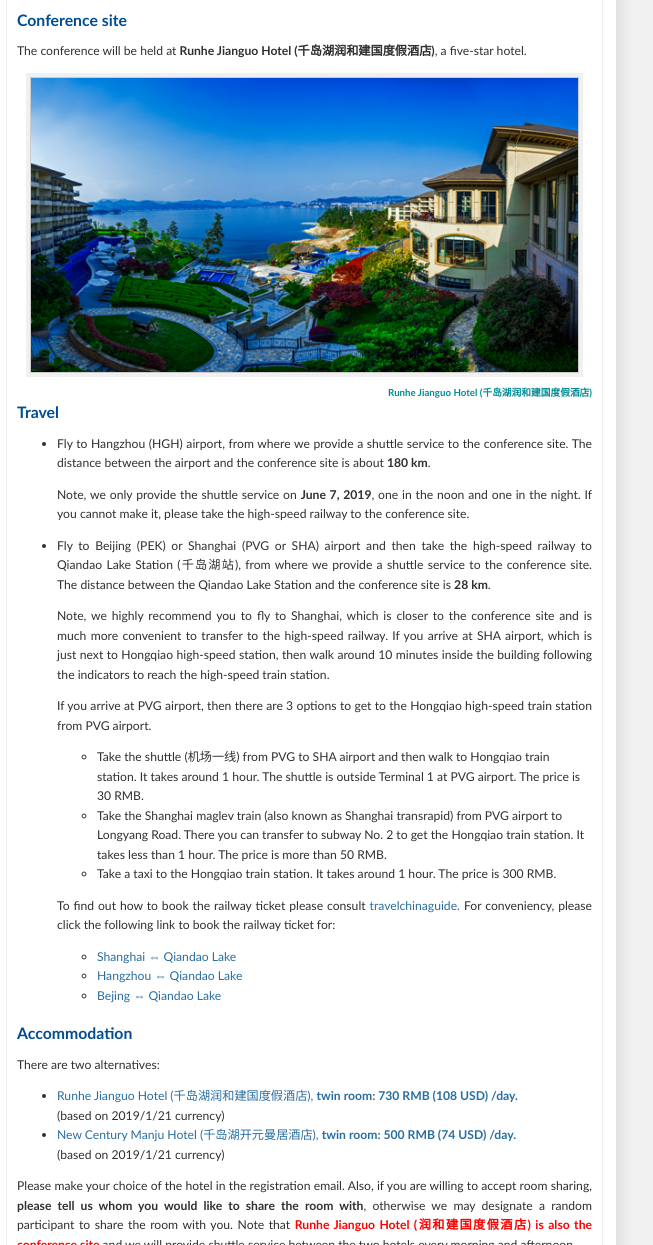
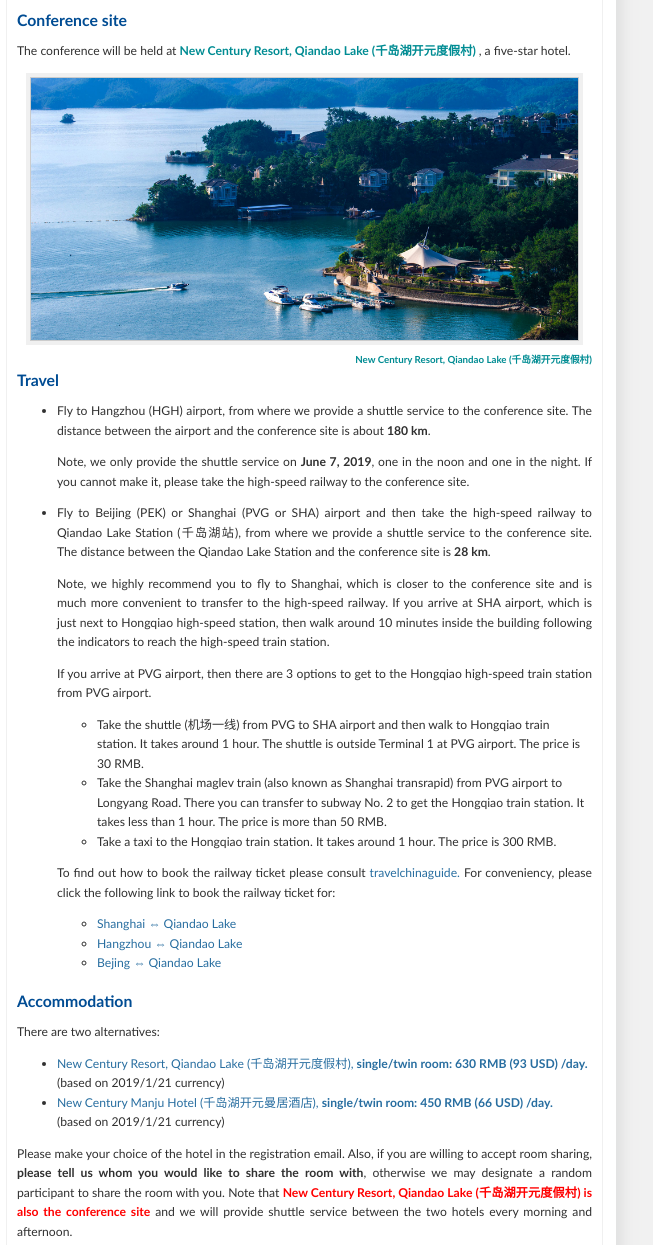
Before and after one commit to usd11/usd11.github.io, a plain HTML site: page conference_site.html in a window 1280 px wide. Shown: the part 135-1380 px from the top of the page, 414-1067 px from the left. Drawn offline with Linux system fonts and the light colour scheme.

Commit message:
update conference sites

```diff
--- a/conference_site.html
+++ b/conference_site.html
@@ -116,14 +116,21 @@
             <div>
                 <h2>Conference site</h2>
                 <p style="text-align: justify">
-                The conference will be held at <b>Runhe Jianguo Hotel (千岛湖润和建国度假酒店)</b>, a five-star hotel.
+                The conference will be held at
+                <a style="color: #008C93;" target='_blank',
+                    href='http://www.qiandaokaiyuanresort.cn/en'>
+                    <b>
+                        New Century Resort, Qiandao Lake (千岛湖开元度假村)
+                    </b>
+                </a>
+                , a five-star hotel.
                 <p/>
                 <div align='center'>
-                    <img src="pic/runhejianguo.jpg" alt="Runhe Jianguo" width="95%" />
+                    <img src="pic/kaiyuan_hotel.jpg" alt="NewCenturyResort_QiandaoLake" width="95%" />
                     <div style='text-align: right; font-weight: bold; font-size: 80%;'>
                         <a style="color: #008C93;" target='_blank',
-                            href='https://www.chinaholiday.com/cheap-hotels-chun_an/hangzhou-qiandaohu-runhe-jianguo-hotel-hangzhou.html'>
-                            Runhe Jianguo Hotel (千岛湖润和建国度假酒店)
+                            href='http://www.qiandaokaiyuanresort.cn/en'>
+                            New Century Resort, Qiandao Lake (千岛湖开元度假村)
                         </a>
                     </div>
                 </div>
@@ -226,13 +233,14 @@
 				There are two alternatives:
 				<ul>
 					<li>
-					<a target='_blank', href="https://www.trip.com/hotels/chunan-hotel-detail-433966/qiandaohu-runhe-jianguo-hotel/?checkin=2019-01-21&checkout=2019-01-22&searchboxArg=t&display=Qiandaohu%20Town&lat=29.597698&lon=119.018219&adult=1&children=0&city=20&label=xXLkNGrlpEW-hvc1l1l69w&salestype=0&page=1&position=1&minprice=51&mproom=38601966&mincurr=USD&HighPrice=-1&LowPrice=-1&pnotax=6_793200000;346_9565217&from_page=amap&pctoken=ee664c985889487c8f5c9c6c3d7239d3&link=amap#ctm_ref=lst_n_1_1">
-                        Runhe Jianguo Hotel (千岛湖润和建国度假酒店), <b>twin room: 730 RMB (108 USD) /day.</b>
+					<a target='_blank', href="">
+                        New Century Resort, Qiandao Lake (千岛湖开元度假村),
+                        <b>single/twin room: 630 RMB (93 USD) /day.</b>
                     </a> <br/>(based on 2019/1/21 currency)
 					</li>
 					<li>
-					<a target='_blank', href="https://www.trip.com/hotels/chunan-hotel-detail-5515002/manju-hotel-qiandao-lake/?checkin=2019-01-21&checkout=2019-01-22&searchboxArg=t&display=Qiandaohu%20Town&lat=29.598253&lon=119.008402&adult=1&children=0&city=20&label=xXLkNGrlpEW-hvc1l1l69w&salestype=8&page=2&position=9&minprice=29&mproom=36717469&mincurr=USD&HighPrice=-1&LowPrice=-1&pnotax=6_793200000;198_3478261&from_page=amap&pctoken=8ebd43cd0aac4c4bb895fbdcd4e10a61&link=amap#ctm_ref=lst_n_2_9">
-                        New Century Manju Hotel (千岛湖开元曼居酒店), <b>twin room: 500 RMB (74 USD) /day.</b>
+					<a target='_blank', href="">
+                        New Century Manju Hotel (千岛湖开元曼居酒店), <b>single/twin room: 450 RMB (66 USD) /day.</b>
                     </a> <br/>(based on 2019/1/21 currency)
 					</li>
 				</ul>
@@ -243,17 +251,15 @@
                  Also, if you are willing to accept room sharing, <b>please tell us
                      whom you would like to share the room with</b>, otherwise we may
                  designate a random participant to share the room with you.
-                 Note that <span style="color: #FF0000; font-weight: bold">Runhe
-                     Jianguo Hotel (润和建国度假酒店) is also the conference site</span> and we
+                 Note that <span style="color: #FF0000; font-weight: bold">New
+                     Century Resort, Qiandao Lake (千岛湖开元度假村) is also the
+                     conference site</span> and we
                  will provide shuttle service between the two hotels every
                  morning and afternoon.
                 <p/>
 
                 <div style="clear: both; width=100%; text-align: center;">
-                    <iframe allowfullscreen="" height="400" src="https://www.google.com/maps/embed?pb=!1m26!1m12!1m3!1d8251.109820364753!2d119.01667748527022!3d29.5989086961248!2m3!1f0!2f0!3f0!3m2!1i1024!2i768!4f13.1!4m11!3e2!4m5!1s0x3449f4bf61b9d12d%3A0x78763ff436fa38e5!2sQiandao+Lake+New+Century+Manju+Hotel%2C+Nanjing+Rd%2C+Chunan+Xian%2C+Hangzhou+Shi%2C+Zhejiang+Sheng%2C+China%2C+311700!3m2!1d29.600097599999998!2d119.02685179999999!4m3!3m2!1d29.596927899999997!2d119.01485129999999!5e0!3m2!1sen!2sus!4v1548045553995" width="500"></iframe>
-                    <!-- <p> -->
-                    <!--  -->
-                    <!-- </p> -->
+					<iframe src="https://www.google.com/maps/embed?pb=!1m24!1m8!1m3!1d13874.811462000052!2d119.01859953967285!3d29.612322800000044!3m2!1i1024!2i768!4f13.1!4m13!3e2!4m5!1s0x3449f4bf61b9d12d%3A0x78763ff436fa38e5!2sQiandao+Lake+New+Century+Manju+Hotel%2C+Nanjing+Rd%2C+Chunan+Xian%2C+Hangzhou+Shi%2C+Zhejiang+Sheng%2C+China%2C+311700!3m2!1d29.600097599999998!2d119.02685179999999!4m5!1s0x3449f5290328b8c3%3A0xd52a8a3076662bcf!2sNew+Century+Resort+Qiandao+Lake%2C+Yangguang+Road%2C+Chun&#39;an%2C+Hangzhou%2C+Zhejiang%2C+China!3m2!1d29.622104!2d119.037465!5e0!3m2!1sen!2s!4v1556413761160!5m2!1sen!2s" width="550" height="450" frameborder="0" style="border:0" allowfullscreen></iframe>
                 </div>
 
                 <div style="clear: both; width=100%; text-align: right; padding: 10px 20px">
```
Also changed, not shown: pic/kaiyuan_hotel.jpg (added).
